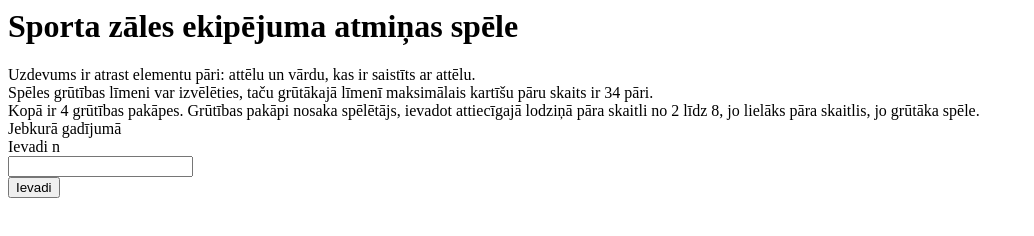
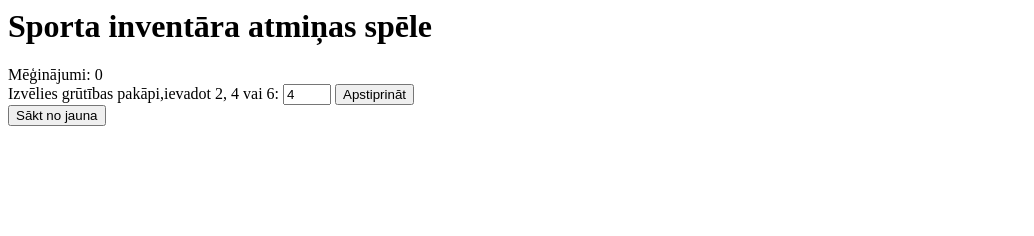
Before and after one commit to saboltina/Memory-game, a plain HTML site: page index.html in a window 1280 px wide. Shown: the whole page, without its empty margins (0-1034 px from the left). Drawn offline with Linux system fonts and the light colour scheme.

Commit message:
Update title and structure of index.html

```diff
--- a/index.html
+++ b/index.html
@@ -1,30 +1,22 @@
 <html>
     <head>
-        <title>Memory game</title>
+
         <meta charset="UTF-8">
-
-        <meta name="viewport" content="width=device-width, initial-scale=1.0">
+          <meta name="viewport" content="width=device-width, initial-scale=1.0" />
+  <title>Sporta inventāra atmiņas spēle</title>
+        <link rel="stils" href="style.css">
         <script src="script.js"></script>
-    </head>
-    <body>
-
-        <h1>Sporta zāles ekipējuma atmiņas spēle</h1>
-        <a> Uzdevums ir atrast elementu pāri:
-            attēlu un vārdu, kas ir saistīts ar attēlu. <br>
-            Spēles grūtības līmeni var izvēlēties, taču grūtākajā līmenī maksimālais kartīšu
-            pāru skaits ir 34 pāri.<br>
-            Kopā ir 4 grūtības pakāpes. Grūtības pakāpi nosaka spēlētājs, ievadot attiecīgajā lodziņā pāra skaitli no 2 līdz 8, jo
-            lielāks pāra skaitlis, jo grūtāka spēle. <br>
-            Jebkurā gadījumā
-       </a>
-
- <form>
-            <label for="fname">Ievadi n</label><br>
-  <input type="number" id="frame" name="number" value=""><br>
-  <input type="button" name="button" value="Ievadi" onclick="pievienotRindu(frame.value)">
-
-
-        </form>
+ </head>
+<body>
+  <h1>Sporta inventāra atmiņas spēle</h1>
+  <div id="statistika">Mēģinājumi: <span id="meginasanasSkaits">0</span></div>
+  <div id="speluLaukums"></div>
+  <div>
+  <label for="grutiba">Izvēlies grūtības pakāpi,ievadot 2, 4 vai 6: </label>
+  <input type="number" id="grutiba" min="2" max="6" step="2" value="4">
+  <button onclick="izveletiesGrutibu()">Apstiprināt</button>
+</div>
+  <button onclick="saktSpeli()">Sākt no jauna</button>
 
     </body>
 </html>
```
